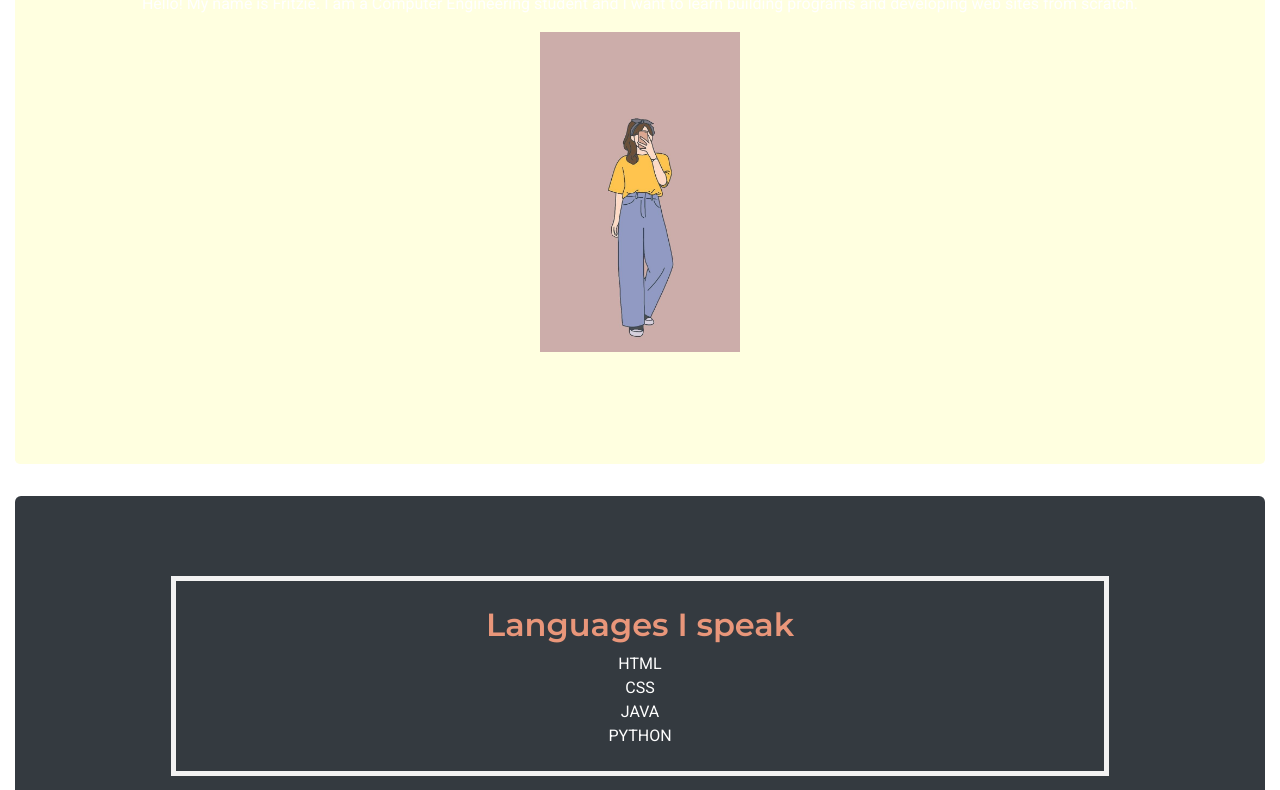
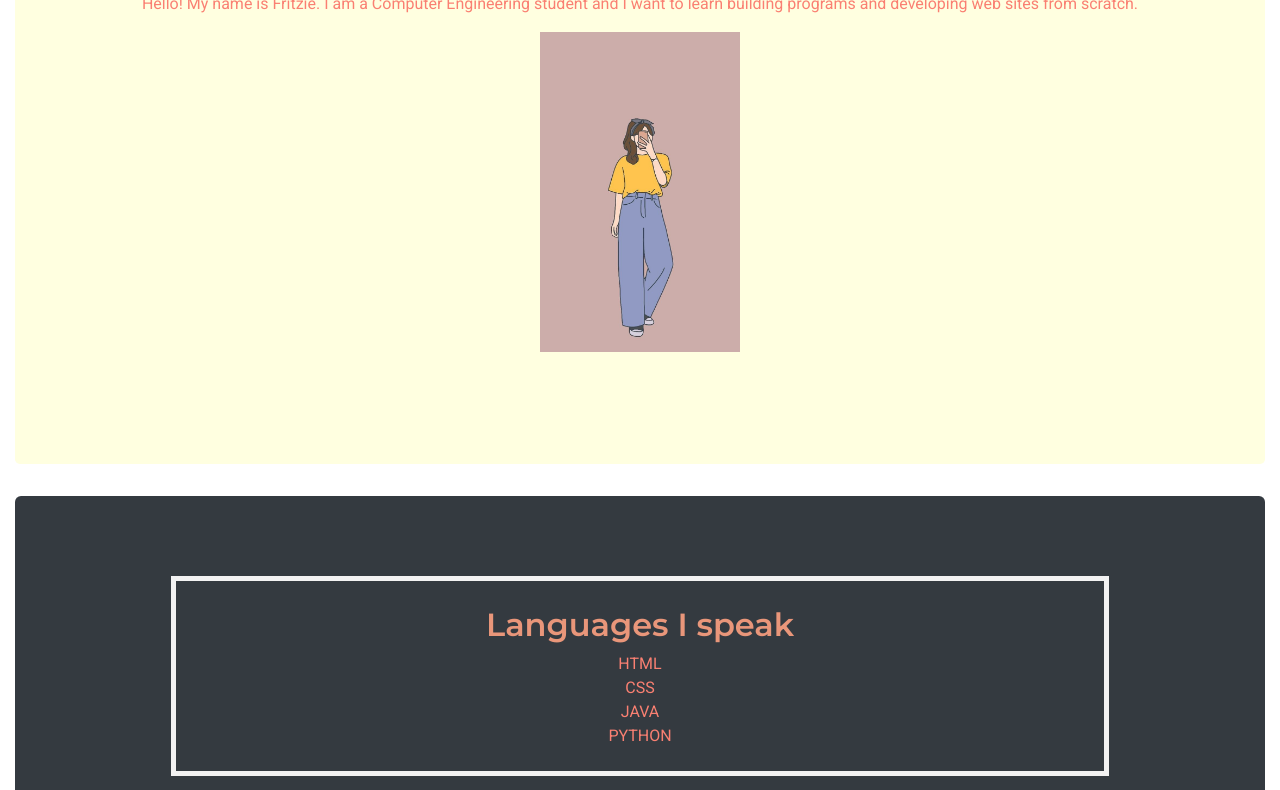
Before and after one commit to prchyqjn/fcbportfolio, a plain HTML site: page index.html in a window 1280 px wide. Shown: the part 192-982 px from the top of the page. Drawn offline with nearby package versions, Linux system fonts and the light colour scheme.

Commit message:
Change the color of the text.

```diff
--- a/index.css
+++ b/index.css
@@ -1,7 +1,7 @@
 * {
 	font-family: "Roboto", sans-serif;
 	/*semicolon:  delimeter*/
-	color: white;
+	color: salmon;
 }
 
 h1, h2 {
```
